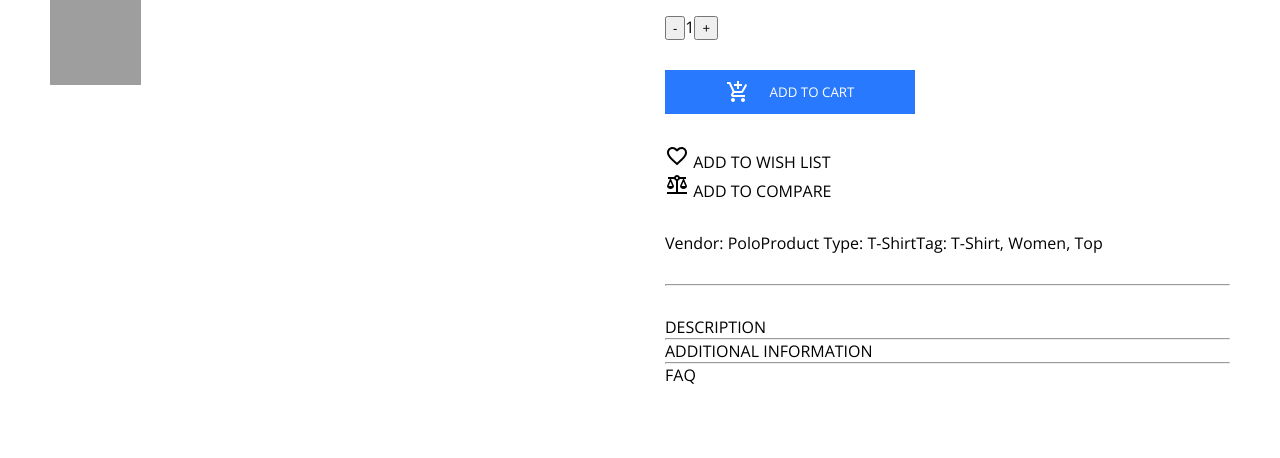
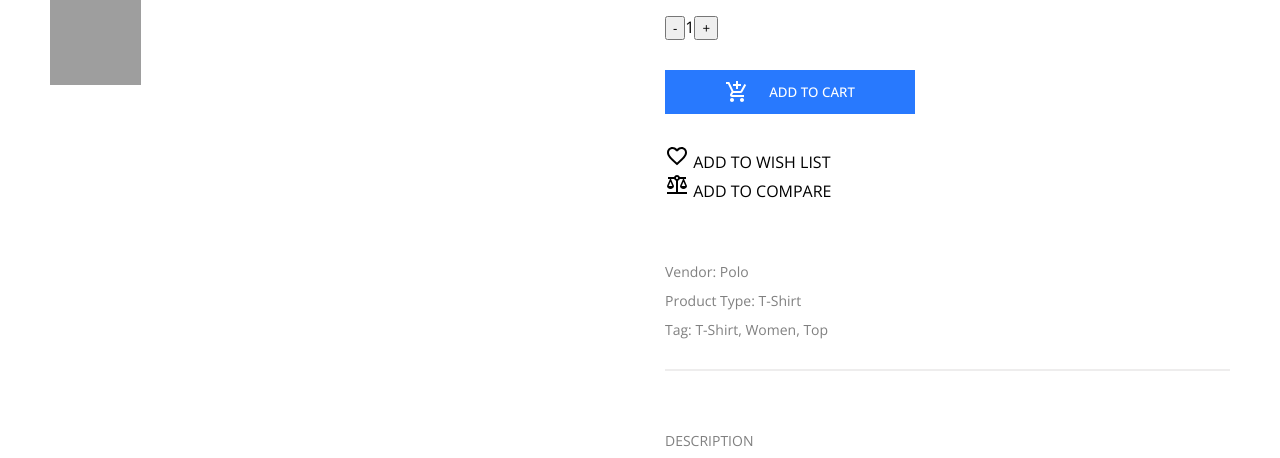
Before and after one commit to graceupongraceemi/react-es-explore-shop, a React (Create React App) app in the folder client/: page /product/1 in a window 1280 px wide. Shown: the part 340-798 px from the top of the page. Built offline with nearby package versions, Linux system fonts and the light colour scheme; grey boxes are pictures that could not be loaded.

Commit message:
hr section scss added

```diff
--- a/client/src/pages/Product/Product.scss
+++ b/client/src/pages/Product/Product.scss
@@ -74,6 +74,38 @@
       gap: 20px;
       cursor: pointer;
       border: none;
+      font-weight: 500;
+    }
+
+    .links {
+      display: flex;
+      gap: 20px;
+
+      .item {
+        display: flex;
+        align-items: center;
+        gap: 10px;
+        color: #2879fe;
+        font-size: 14px;
+      }
+    }
+
+    .info {
+      display: flex;
+      flex-direction: column;
+      gap: 10px;
+      color: gray;
+      font-size: 14px;
+      margin-top: 30px;
+
+      hr {
+        width: 200px;
+        border: 1px solid rgb(238, 237, 237);
+      }
+    }
+
+    hr {
+      border: 1px solid rgb(238, 237, 237);
     }
   }
 }
```
